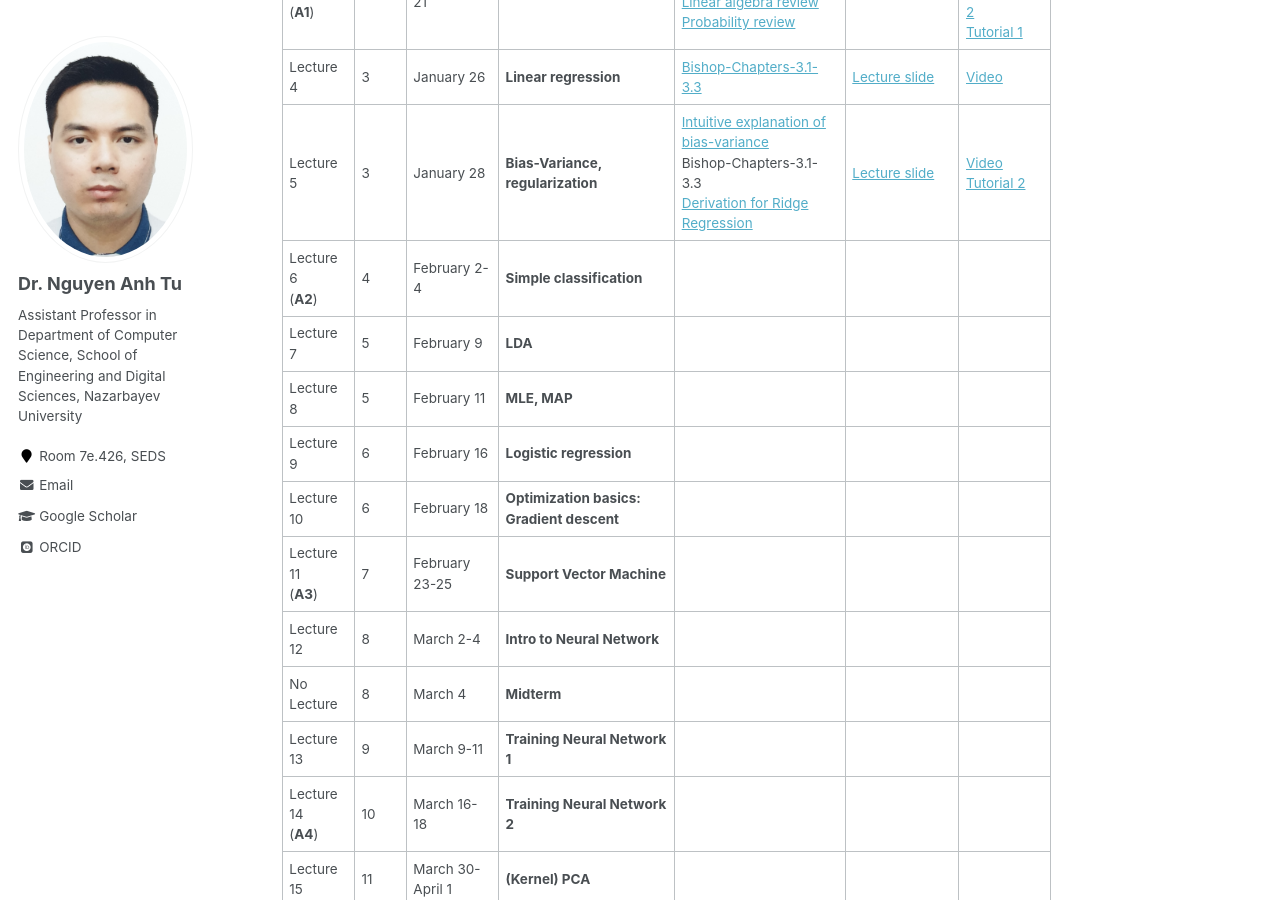
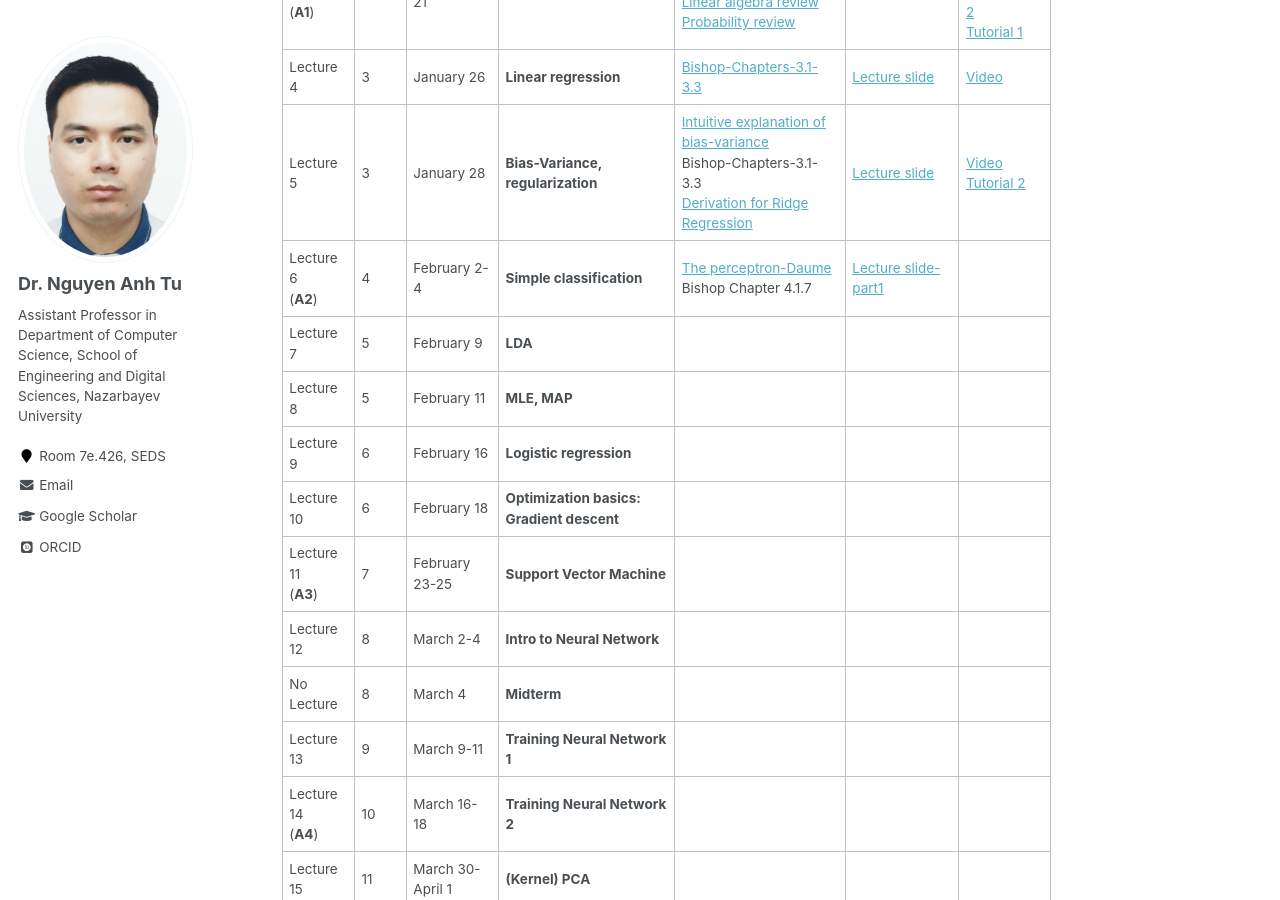
Before and after one commit to tunguyen87/seds-ml, a Jekyll site: the page built from _pages/Lecture.md, in a window 1280 px wide and 900 px high, scrolled down 654 px. Built offline with Jekyll 4.4.1, drawn with Linux system fonts in a browser that asks for light colours; some web fonts are replaced.

Commit message:
Update Lecture.md

```diff
--- a/_pages/Lecture.md
+++ b/_pages/Lecture.md
@@ -23,7 +23,7 @@ Last day of classes: April 23
 | Lecture 3<br>(**A1**)    |   2   |January 19-21 | **Math review**                   | [Wonderful animated explanations](https://www.3blue1brown.com/essence-of-linear-algebra-page)<br>[Linear algebra review](https://drive.google.com/file/d/1yDlYpuv4XShqL96LqB_Un5n8UTbWZIeh/view?usp=sharing)<br>[Probability review](https://drive.google.com/file/d/1MtFT9Ra5cdEw5TA6FN6UzuKeOjZp0OKM/view?usp=sharing)           |  [Lecture slide](https://drive.google.com/file/d/11eVI_4OMR_enuPq70-_fbX2qcMe25cFD/view?usp=sharing)      |  [Video-part 1](https://youtu.be/4Rx8YFcwMlM) <br>[Video-part 2](https://youtu.be/IjsEmM-MzxQ)  <br>[Tutorial 1](https://drive.google.com/file/d/1iz0BYnwdI71Qi-v8aFz-7fFs3KKGf9-b/view?usp=sharing)         |
 | Lecture 4    |   3   |January 26    | **Linear regression**                  | [Bishop-Chapters-3.1-3.3](https://drive.google.com/file/d/1s952CT8tQsyrqptBZVrcxAydthN9S-fu/view?usp=sharing)   |  [Lecture slide](https://drive.google.com/file/d/1plZwPn8ln38eT_VQASQzPbMBxrvqD5kG/view?usp=sharing)     | [Video](https://youtu.be/Oy3_Lwjvdlc)             |
 | Lecture 5    |   3   |January 28    | **Bias-Variance, regularization**                 | [Intuitive explanation of bias-variance](http://scott.fortmann-roe.com/docs/BiasVariance.html)<br>Bishop-Chapters-3.1-3.3 <br>[Derivation for Ridge Regression](https://drive.google.com/file/d/1PtIw7wbHNqRzHhbf1DfbxGP_weqIlMM2/view?usp=sharing)            | [Lecture slide](https://drive.google.com/file/d/116nwTop6NNGMTdUxDDvXfBAqOR738hkl/view?usp=sharing)      | [Video](https://youtu.be/NFGPbLZ6nVU) <br>[Tutorial 2](https://drive.google.com/file/d/1bxReYD-CyhXgFMN7t6JUKVEam9wf8zOH/view?usp=sharing)          |
-| Lecture 6<br>(**A2**)    |   4   |February 2-4  | **Simple classification**                    |                    |          |              |
+| Lecture 6<br>(**A2**)    |   4   |February 2-4  | **Simple classification**           |  [The perceptron-Daume](https://drive.google.com/file/d/18FQ9tXjdGaYybwS5zHStUtLhW8JsDehV/view?usp=sharing)<br> Bishop Chapter 4.1.7    |  [Lecture slide-part1](https://drive.google.com/file/d/1r8bZArRsGELDbrPTv4g1pb4nyZbGdXHF/view?usp=sharing)    |              |
 | Lecture 7    |   5   |February 9    |   **LDA**                    |                    |          |              |
 | Lecture 8   |   5   |February 11    |   **MLE, MAP**                    |                    |          |              |
 | Lecture 9   |   6   |February 16    |   **Logistic regression**                    |                    |          |              |
```
